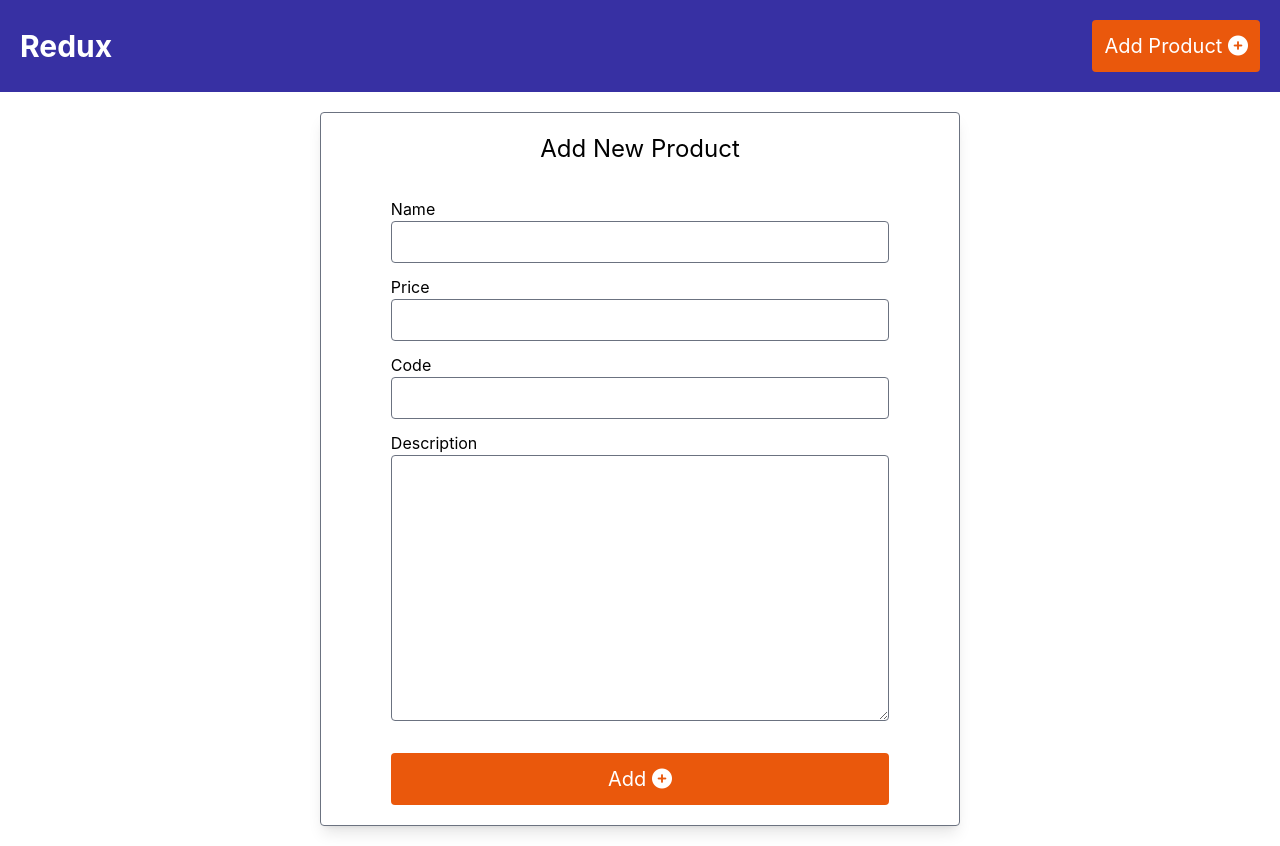
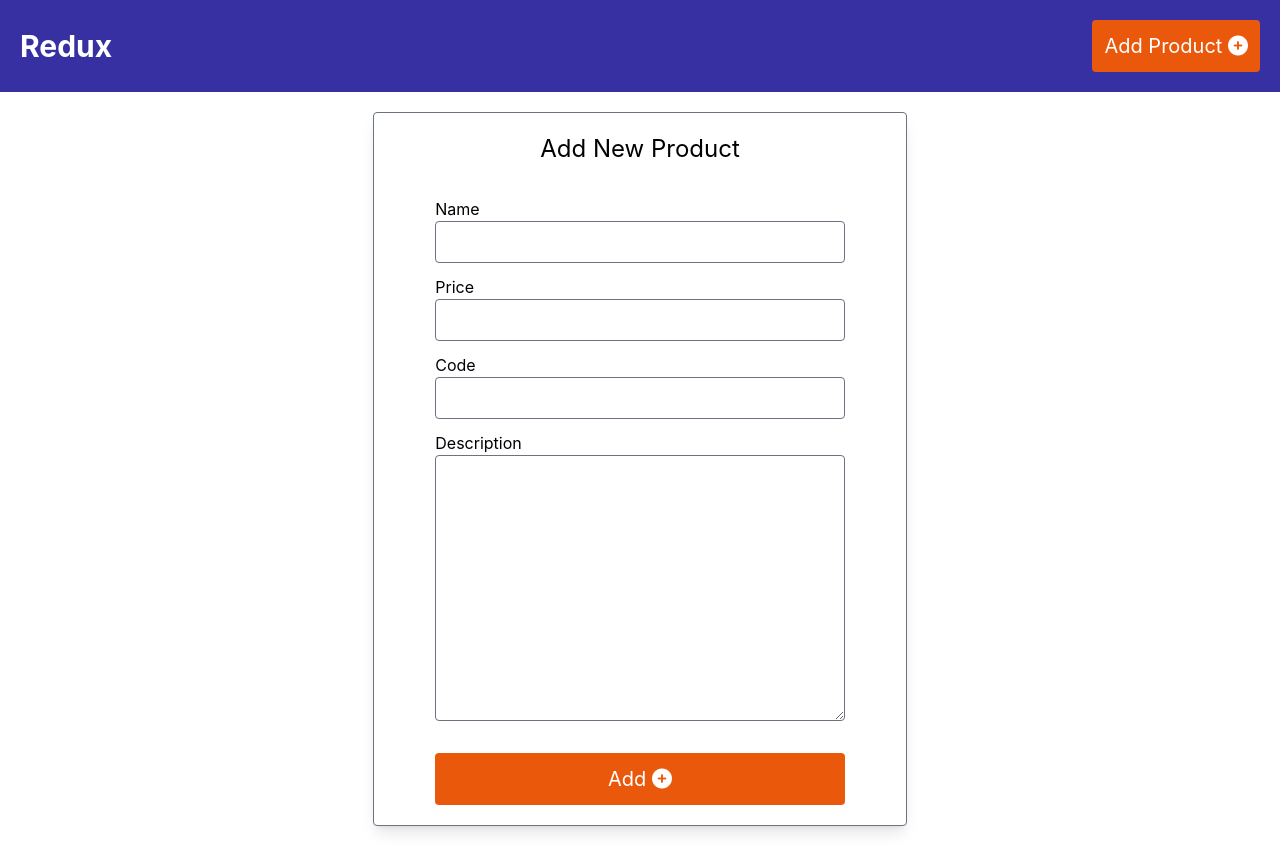
Before and after one commit to lautarojlopez/redux-products, a Next.js app: page /add in a window 1280 px wide. Built offline with nearby package versions, Linux system fonts and the light colour scheme.

Commit message:
Styles to add product page

```diff
--- a/pages/add/index.js
+++ b/pages/add/index.js
@@ -5,7 +5,7 @@ import AddForm from '../../components/AddForm';
 const Add = () => {
     return (
         <Layout>
-            <div className='m-auto w-6/12'>
+            <div className='m-auto w-11/12 lg:w-6/12 xl:w-5/12'>
                 <AddForm/>
             </div>
         </Layout>
```
